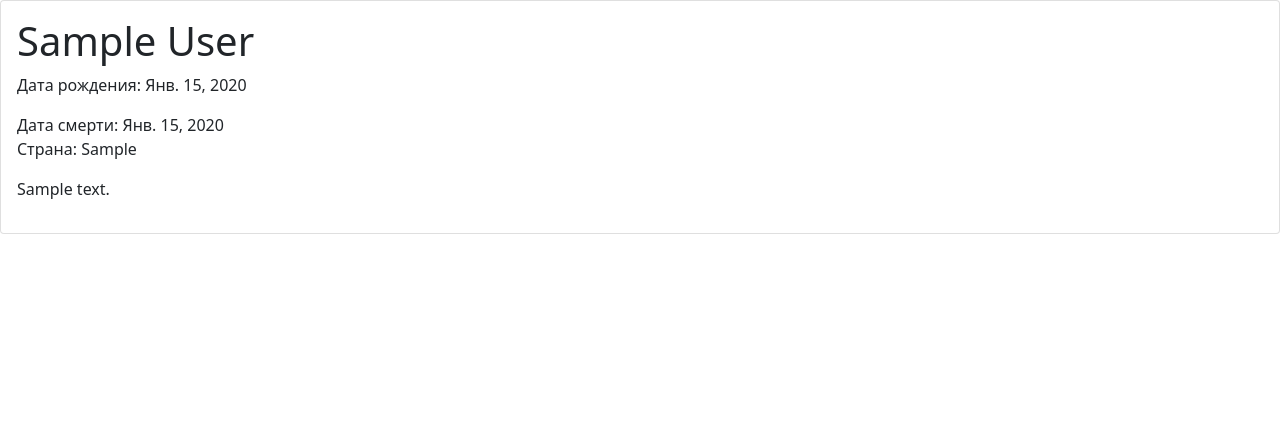
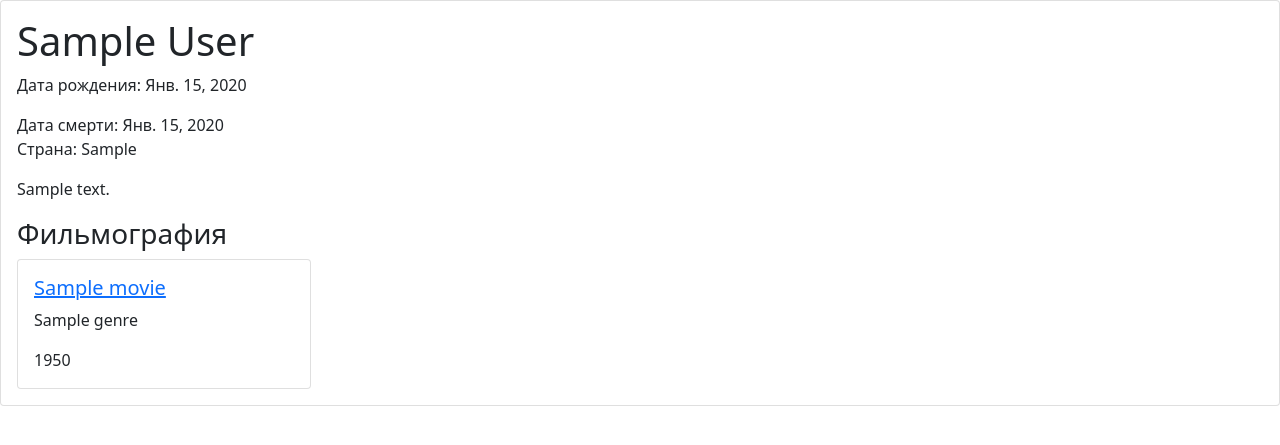
Before and after one commit to Limenomen/Django_test_project, a Django app: page /directors/1/ in a window 1280 px wide. Shown: the part 56-501 px from the top of the page. Run offline with Django 3.2, Linux system fonts and the light colour scheme; tables that the repository leaves empty hold one stand-in row (values such as "Sample post"); some libraries are stand-ins or nearby versions.

Commit message:
Добавлена фильмография в director_detail

```diff
--- a/core/models.py
+++ b/core/models.py
@@ -21,29 +21,13 @@ class Director(models.Model):
         return f"{self.first_name}, {self.last_name}"
 
 
-class Actor(models.Model):
-    first_name = models.CharField('имя актера', max_length=64)
-    last_name = models.CharField('фамилия актера', max_length=64)
-    date_of_birth = models.DateField('дата рождения', null=True, blank=True)
-    date_of_death = models.DateField('дата смерти', null=True, blank=True)
-    country = models.CharField('страна', max_length=32, null=True, blank=True)
-    biography = models.CharField('биография', max_length=4096, null=True, blank=True)
-
-    def __str__(self):
-        return f"{self.first_name}, {self.last_name}"
-
-
 class Movie(models.Model):
     name = models.CharField('Название фильма', max_length=64)
     director = models.ForeignKey('Director', on_delete=models.SET_NULL, null=True)
-
     description = models.CharField('описание', max_length=4096)
     genre = models.ManyToManyField(Genre)
 
-    actors = models.ManyToManyField(Actor)
-
     YEAR_CHOICES = [(year, year) for year in range(1950, (datetime.now().year + 5))]
-
     release_date = models.IntegerField('год выхода', choices=YEAR_CHOICES, default=2000, blank=True)
 
     def __str__(self):
--- a/core/templates/core/director_detail.html
+++ b/core/templates/core/director_detail.html
@@ -8,6 +8,23 @@
             {% if director.date_of_death %} Дата смерти: {{director.date_of_death}}{% endif %}
             <p>Страна: {{ director.country }}</p>
             <p>{{ director.biography }}</p>
+
+            <h3>Фильмография</h3>
+
+            <div class="row row-cols-2 row-cols-md-4 g-4">
+                {% for movie in director.movie_set.all %}
+                <div class="col">
+                    <div class="card">
+                        <div class="card-body">
+                            <h5 class="card-title"><a href="{% url 'core:movie_detail' movie.pk %}">{{ movie.name }}</a>
+                            </h5>
+                            <p class="card-text">{{ movie.display_genre }}</p>
+                            <p class="card-text">{{ movie.release_date }}</p>
+                        </div>
+                    </div>
+                </div>
+                {% endfor %}
+            </div>
         </div>
     </div>
 </div>
--- a/core/templates/core/movie_detail.html
+++ b/core/templates/core/movie_detail.html
@@ -5,7 +5,7 @@
         <div class="card-body">
             <h1>{{ movie.name }}</h1>
             <p>Жанр: {{ movie.display_genre }}</p>
-            <p>Режиссер: {{ movie.director }}</p>
+            <p>Режиссер: <a href="{% url 'core:director_detail' movie.director.pk %}">{{ movie.director }}</a></p>
             <p>Описание: {{ movie.description }}</p>
             <p>{{ movie.release_date }}</p>
         </div>
```
Also changed, not shown: core/templates/core/movies.html (+4 -12 lines).
